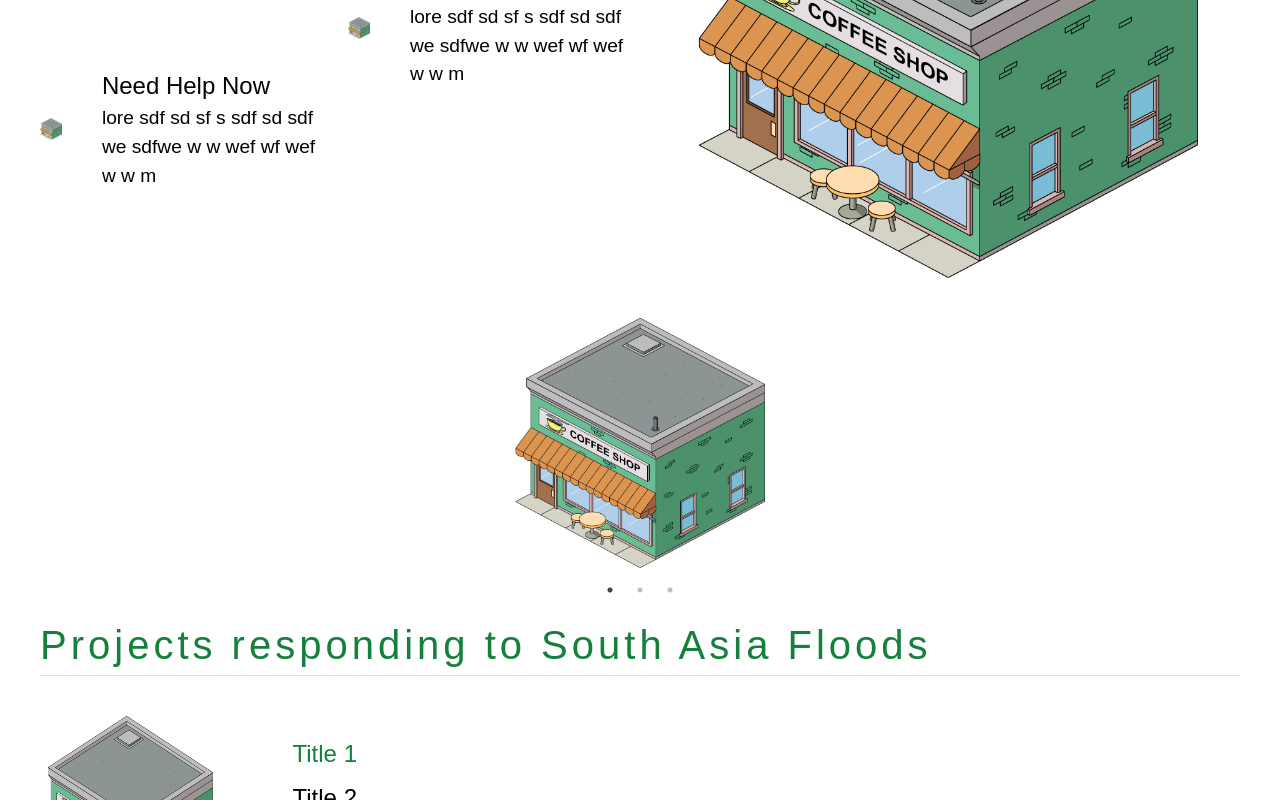
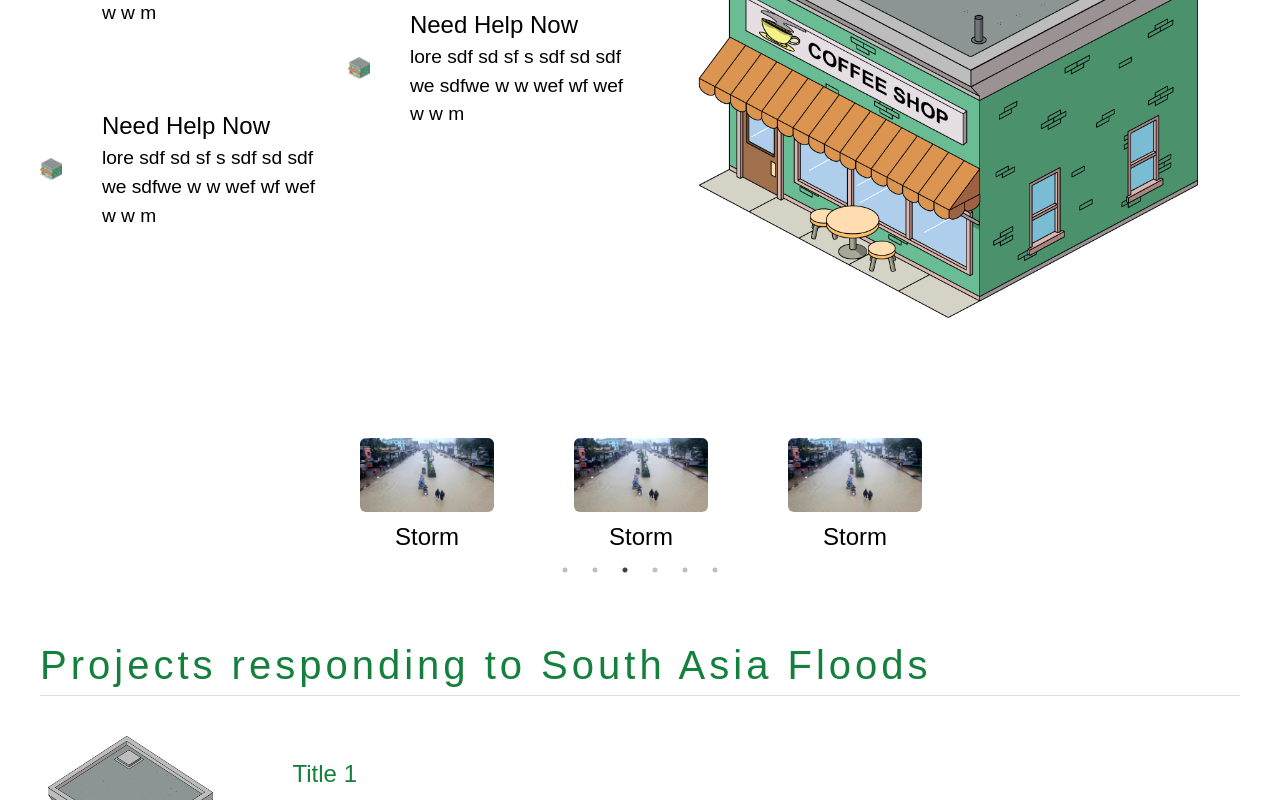
Before and after one commit to Isa-Ismail/boilerplate, a Next.js app: page / in a window 1280 px wide. Shown: the part 1062-1862 px from the top of the page. Built offline with nearby package versions, Linux system fonts and the light colour scheme.

Commit message:
auto-car

```diff
--- a/components/Contact/Contact.js
+++ b/components/Contact/Contact.js
@@ -2,7 +2,7 @@ import { Grid } from "@mui/material"
 import Image from "next/image"
 const Contact = () => {
   return (
-    <div className="bg-white px-10 py-10 md:flex item">
+    <div className="bg-white px-10 py-20 md:flex item">
 
       <Grid container spacing={4} className="items-center">
 
--- a/components/Slides/Slides.js
+++ b/components/Slides/Slides.js
@@ -6,25 +6,42 @@ import Image from "next/image"
 const Slides = () =>{
 
     const settings = {
+      autoplay:true,
+      autoplaySpeed: 2000,
       dots: true,
       infinite: true,
       speed: 500,
-      slidesToShow: 1,
+      slidesToShow: 3,
       slidesToScroll: 1
     }
 
     return (
-      <div className="flex justify-center">
+      <div className="flex justify-center py-10">
 				<Slider className="w-[50%]" {...settings}>
 
-					<div className="text-center">
-						<Image src="/shop.png" height={250} width={250}/>
+					<div className="text-center px-10">
+						<Image className="rounded-md" src="/floodLanding.jpg" height={250} width={450}/>
+            <h2>Earthquake</h2>
 					</div>
-					<div className="text-center">
-						<Image src="/shop.png" height={250} width={250}/>
+					<div className="text-center px-10">
+						<Image className="rounded-md" src="/floodLanding.jpg" height={250} width={450}/>
+            <h2>Flood</h2>
 					</div>
-					<div className="text-center">
-						<Image src="/shop.png" height={250} width={250}/>
+					<div className="text-center px-10">
+						<Image className="rounded-md" src="/floodLanding.jpg" height={250} width={450}/>
+            <h2>Storm</h2>
+					</div>
+          <div className="text-center px-10">
+						<Image className="rounded-md" src="/floodLanding.jpg" height={250} width={450}/>
+            <h2>Storm</h2>
+					</div>
+          <div className="text-center px-10">
+						<Image className="rounded-md" src="/floodLanding.jpg" height={250} width={450}/>
+            <h2>Storm</h2>
+					</div>
+          <div className="text-center px-10">
+						<Image className="rounded-md" src="/floodLanding.jpg" height={250} width={450}/>
+            <h2>Storm</h2>
 					</div>
 
 				</Slider>
```
Also changed, not shown: public/mesh.png (deleted).
